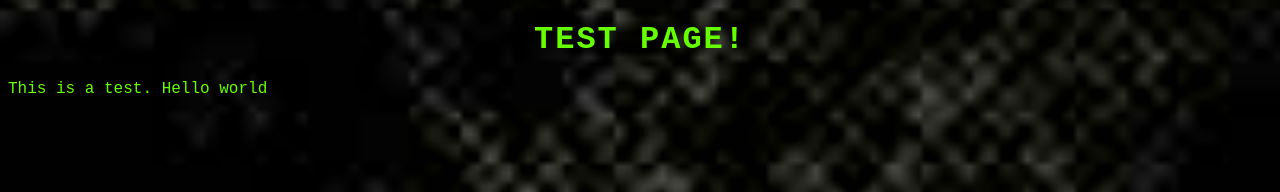
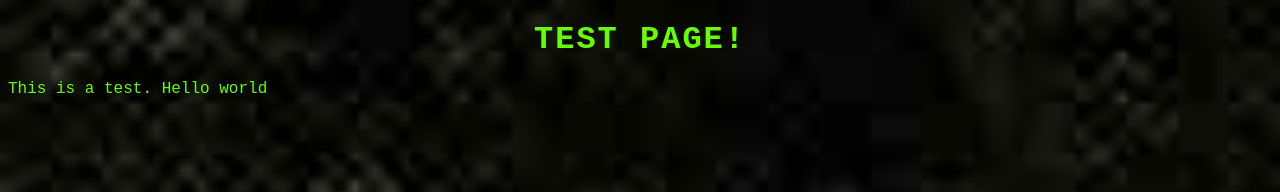
Before and after one commit to nothingtolose98/webmaster, a plain HTML site: page index.html in a window 1280 px wide. Shown: the top 192 px of the page. Drawn offline with Linux system fonts and the light colour scheme.

Commit message:
Update style1.css

```diff
--- a/style1.css
+++ b/style1.css
@@ -1,5 +1,5 @@
 body {
-  background: url('./testbg.jpg') no-repeat center center fixed;
+  background: url('./testbg.jpg') repeat fixed;
   background-size: cover;
   color: #66FF00;
   font-family: "Courier New", monospace;
```
